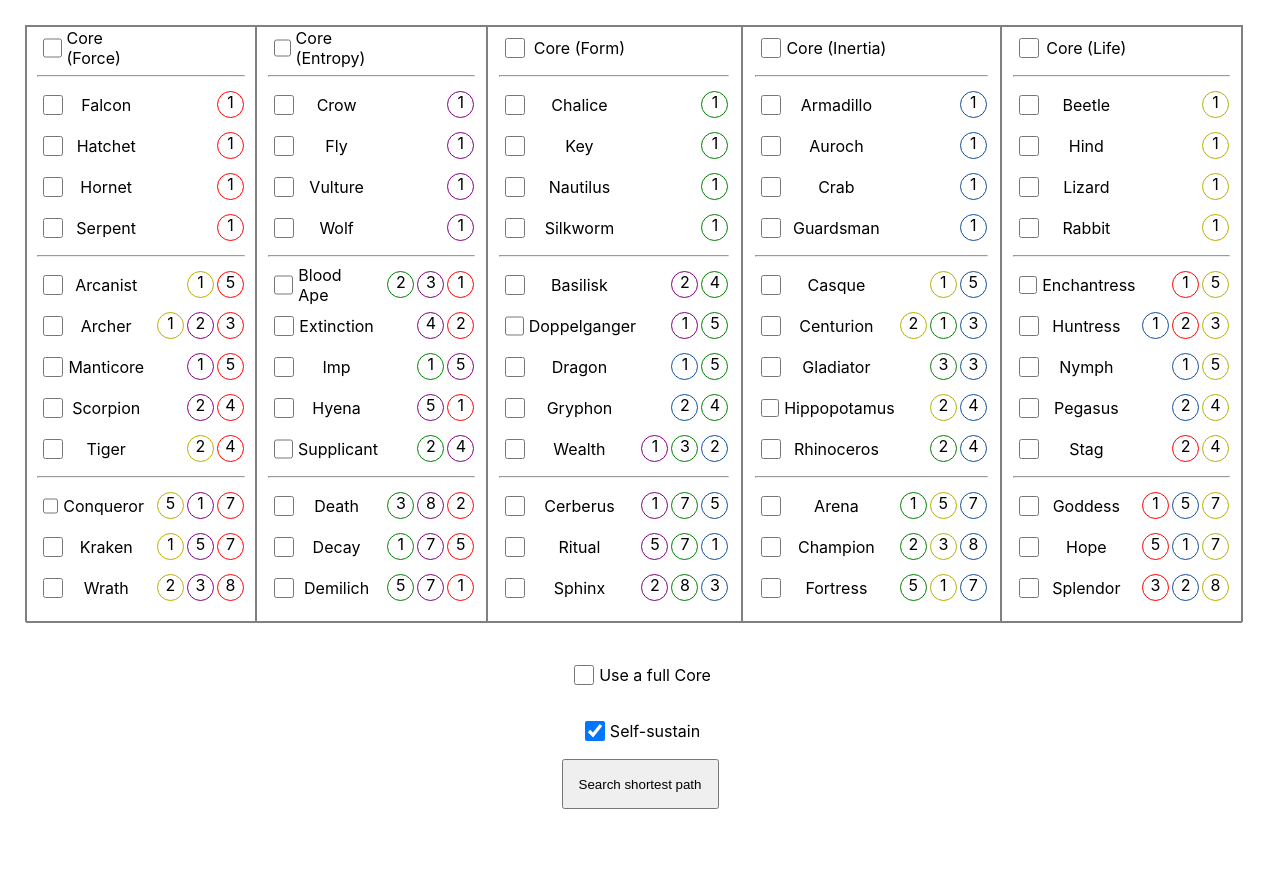
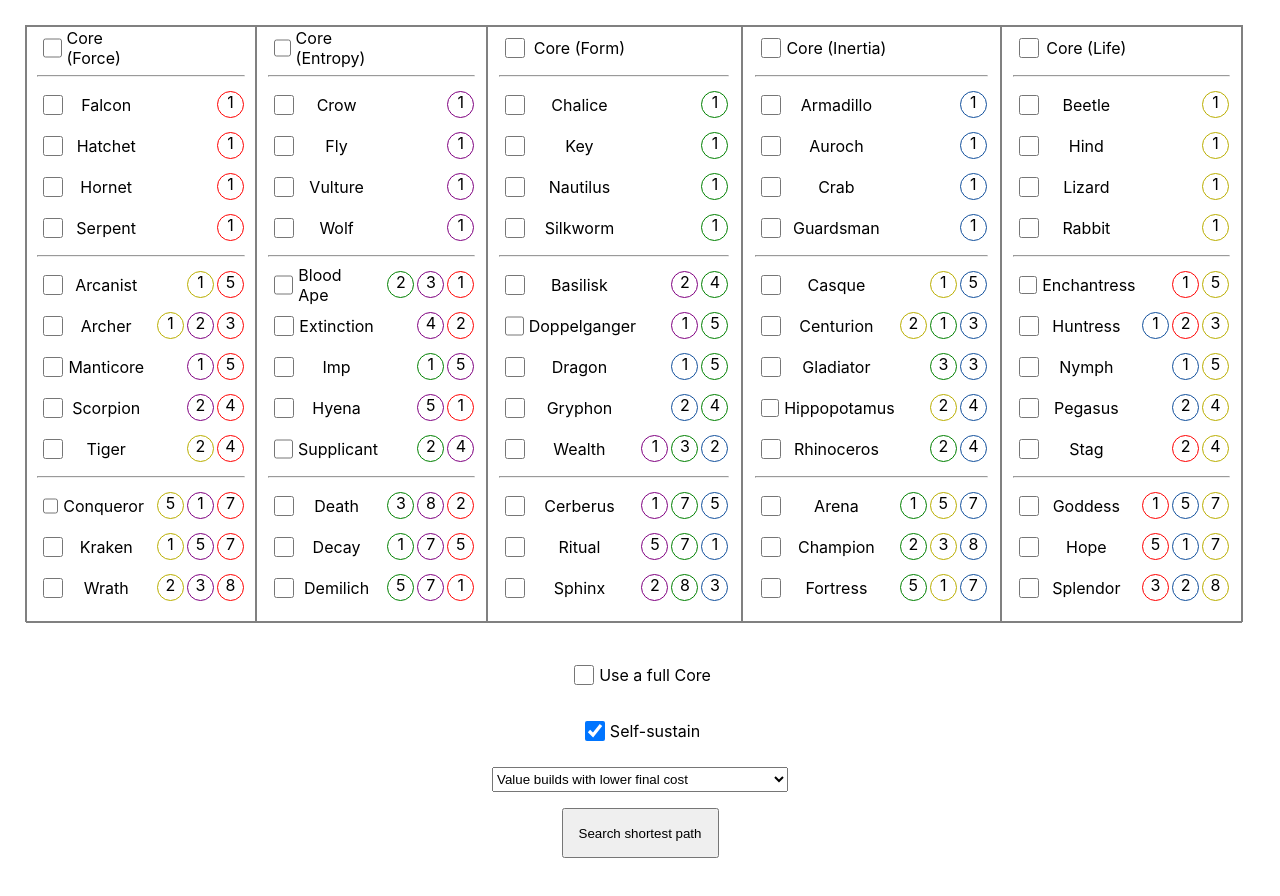
Before and after one commit to PinewoodPip/ee2calc, a React (Create React App) app: page / in a window 1280 px wide. Before the commit the page ends 841 px from the top, so only its background shows below. Built offline with nearby package versions, Linux system fonts and the light colour scheme.

Commit message:
Add a different selectable scoring method

```diff
--- a/src/App.css
+++ b/src/App.css
@@ -6,6 +6,19 @@
   width: 95%;
   height: 595px;
   margin: 25px;
+}
+
+button {
+  margin: 8px;
+}
+
+.dropdown {
+  margin: 8px;
+  height: 25px;
+}
+
+.dropdown select {
+  height: 100%;
 }
 
 hr {
--- a/src/App.js
+++ b/src/App.js
@@ -207,6 +207,7 @@ class App extends React.Component {
       considerDipping: true,
       selfSustain: true,
       pointsBudget: 25,
+      preference: "0",
     }
   }
 
@@ -470,7 +471,7 @@ class App extends React.Component {
           aspectsToRemove: aspectsToRemove,
           points: pointsToReach,
           finalCost: pointsToSustain,
-          score: pointsToReach + pointsToSustain,
+          score: pointsToReach + pointsToSustain + ((this.state.preference == "0") ? 0 : build.length), // less aspects = better, discourages needlessly picking builds only to despec them later
           totalEmbodiments: getTotalRewards(build),
         }
 
@@ -649,6 +650,12 @@ class App extends React.Component {
             <input type="checkbox" checked={this.state.selfSustain} onChange={(e) => this.setState({selfSustain: e.target.checked})}></input>
             <p>Self-sustain</p>
           </div>
+          <div className="dropdown">
+            <select onChange={(e) => this.setState({preference: e.target.value})}>
+              <option value="0">Value builds with lower final cost</option>
+              <option value="1">Value builds with lower points needed to reach</option>
+            </select>
+          </div>
           <button onClick={() => this.calculate()}>Search shortest path</button>
           <p>{resultText}</p>
         </div>
```
